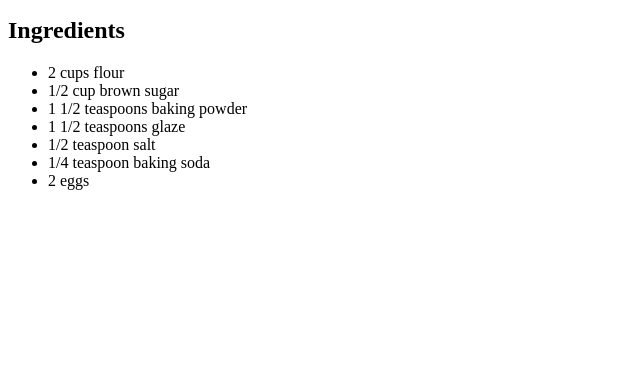
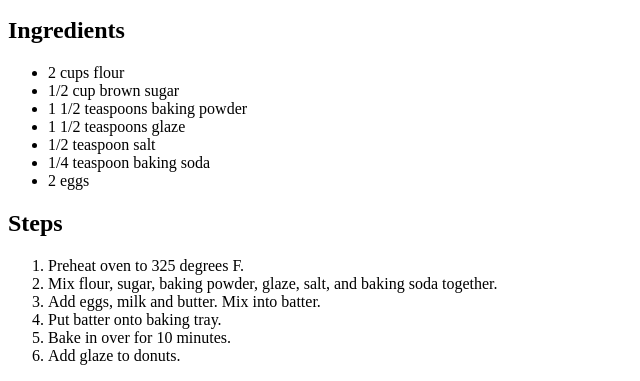
Before and after one commit to Netxpre/odin-recipes, a plain HTML site: page recipes/glazed-donut.html in a window 1280 px wide. Shown: the part 421-802 px from the top of the page, without its empty margins (0-640 px from the left). Drawn offline with Linux system fonts and the light colour scheme.

Commit message:
Add steps for glazed-donut.html

```diff
--- a/recipes/glazed-donut.html
+++ b/recipes/glazed-donut.html
@@ -19,6 +19,14 @@
         <li>1/4 teaspoon baking soda</li>
         <li>2 eggs</li>
     </ul>
-
+    <h2>Steps</h2>
+    <ol>
+        <li>Preheat oven to 325 degrees F.</li>
+        <li>Mix flour, sugar, baking powder, glaze, salt, and baking soda together.</li>
+        <li>Add eggs, milk and butter. Mix into batter.</li>
+        <li>Put batter onto baking tray.</li>
+        <li>Bake in over for 10 minutes.</li>
+        <li>Add glaze to donuts.</li>
+    </ol>
 </body>
 </html>
```
